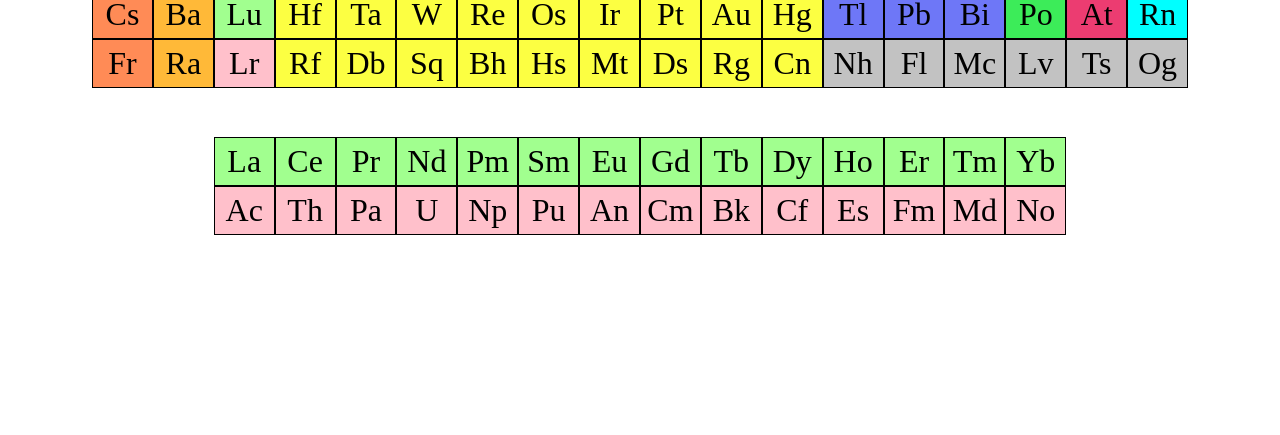
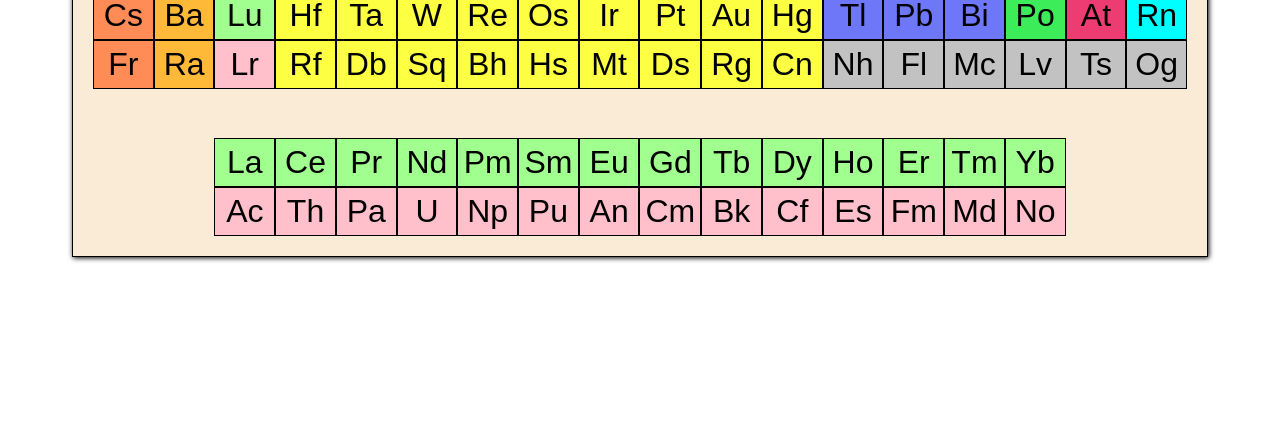
Before and after one commit to GELWV/Chemical_Riddle, a plain HTML site: page index.html in a window 1280 px wide. Shown: the part 365-800 px from the top of the page. Drawn offline with Linux system fonts and the light colour scheme.

Commit message:
Tabela bonita

```diff
--- a/assets/tabela.css
+++ b/assets/tabela.css
@@ -1,9 +1,15 @@
+* {
+  font-family: Arial, Helvetica, sans-serif;
+}
 div.tabela {
   display: grid;
   grid-template-columns: repeat(18, 1fr);
   grid-template-rows: repeat(9, 1fr);
   margin: 4rem;
   padding: 20px;
+  background-color: antiquewhite;
+  border: 1px solid black;
+  box-shadow: 1px 1px 5px;
 }
 
 .tabela>div:hover {
```
